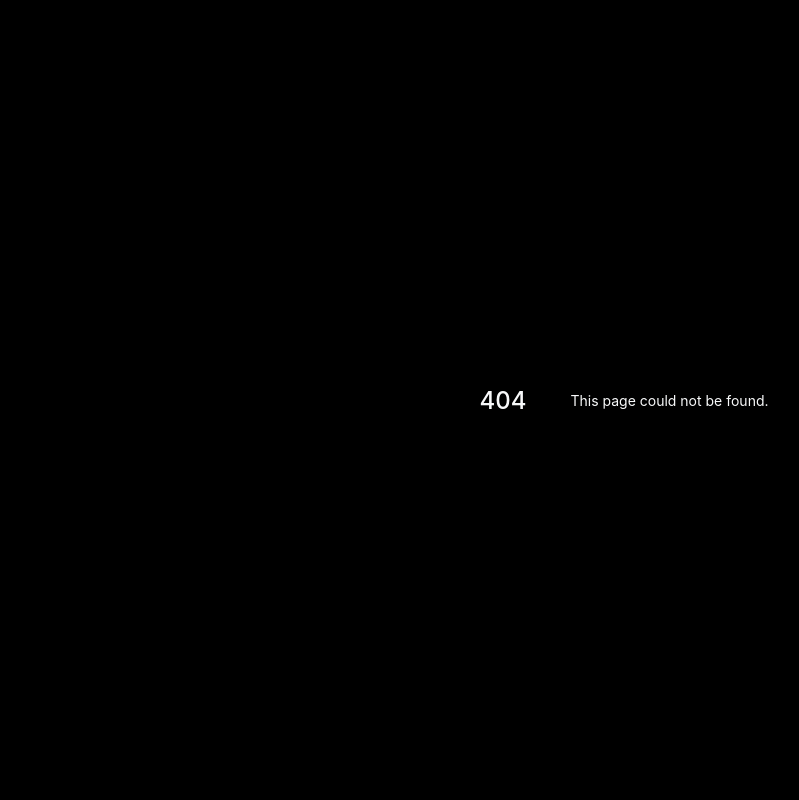
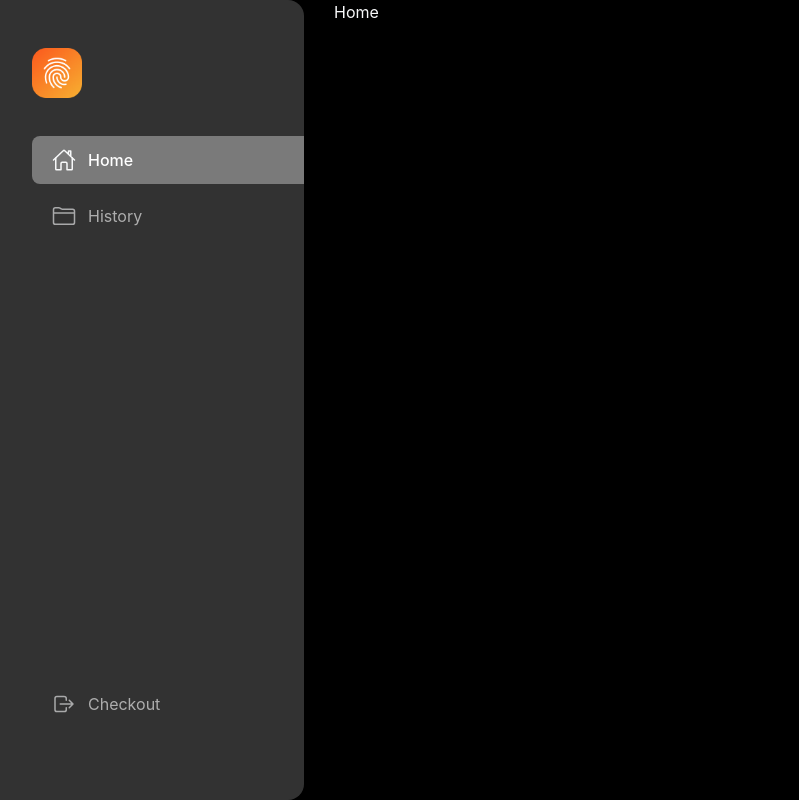
Before and after one commit to wardydev/prilaku-dicoding-capstone, a Next.js app: page /home in a window 1280 px wide. Before the commit this address had no page. Shown: the whole page, without its empty margins (16-815 px from the left). Built offline with nearby package versions, Linux system fonts and the light colour scheme.

Commit message:
add sidebar component

```diff
--- a/next.config.js
+++ b/next.config.js
@@ -2,6 +2,6 @@
 const nextConfig = {
   reactStrictMode: true,
   swcMinify: true,
-}
+};
 
-module.exports = nextConfig
+module.exports = nextConfig;
--- a/pages/_document.js
+++ b/pages/_document.js
@@ -1,3 +1,4 @@
+/* eslint-disable @next/next/no-sync-scripts */
 import { Html, Head, Main, NextScript } from "next/document";
 
 const Document = () => {
@@ -5,6 +6,14 @@ const Document = () => {
     <Html>
       <Head>
         <link rel="shortcut icon" href="/favicon.png" />
+        <script
+          type="module"
+          src="https://unpkg.com/ionicons@5.5.2/dist/ionicons/ionicons.esm.js"
+        ></script>
+        <script
+          nomodule
+          src="https://unpkg.com/ionicons@5.5.2/dist/ionicons/ionicons.js"
+        ></script>
       </Head>
       <body>
         <Main />
--- /dev/null
+++ b/pages/home/index.js
@@ -0,0 +1,12 @@
+import React from "react";
+import Layout from "../../src/components/Layout";
+
+const Home = () => {
+  return (
+    <Layout>
+      <div>Home</div>
+    </Layout>
+  );
+};
+
+export default Home;
--- a/pages/index.js
+++ b/pages/index.js
@@ -1,7 +1,7 @@
 import React from "react";
 
 const Home = () => {
-  return <div>Home</div>;
+  return <div>Landing Page</div>;
 };
 
 export default Home;
--- /dev/null
+++ b/src/components/Layout/Layout.module.scss
@@ -0,0 +1,25 @@
+.sidebar {
+    width: 320px;
+    height: 100vh;
+    padding: 3rem 0 3rem 3rem;
+    border-radius: 0 1rem 1rem 0;
+    background-color: rgb(50, 50, 50);
+    position: fixed;
+    top: 0;
+    left: 0;
+    z-index: 99;
+
+    .logoContainer {
+        margin-bottom: 2rem;
+    }
+
+    .menusContainer {
+        height: 75vh;
+        display: flex;
+        flex-direction: column;
+        justify-content: space-between;
+    }
+}
+.childrenContainer {
+    margin-left: 350px;
+}
--- /dev/null
+++ b/src/components/Layout/index.js
@@ -0,0 +1,40 @@
+import React, { useState } from "react";
+import ListMenu from "../ListMenu";
+import Logo from "../Logo";
+import styles from "./Layout.module.scss";
+import { routes } from "../../routes";
+
+const Layout = ({ children }) => {
+  const [listMenuActive, setListMenuActive] = useState(1);
+  return (
+    <>
+      <div className={styles.sidebar}>
+        <div className={styles.logoContainer}>
+          <Logo />
+        </div>
+        <div className={styles.menusContainer}>
+          <div className={styles.menuContainer}>
+            {routes.map((route) => {
+              return (
+                <div key={route.id} onClick={() => setListMenuActive(route.id)}>
+                  <ListMenu
+                    menu={route.routeName}
+                    iconName={route.iconName}
+                    path={route.path}
+                    isActive={route.id === listMenuActive ? true : false}
+                  />
+                </div>
+              );
+            })}
+          </div>
+          <div className={styles.logout}>
+            <ListMenu iconName="log-out-outline" menu="Checkout" />
+          </div>
+        </div>
+      </div>
+      <div className={styles.childrenContainer}>{children}</div>
+    </>
+  );
+};
+
+export default Layout;
--- /dev/null
+++ b/src/components/ListMenu/ListMenu.module.scss
@@ -0,0 +1,47 @@
+.menus {
+    margin-bottom: 8px;
+    .menuActive {
+        background-color: rgb(122, 122, 122);
+        padding: 12px 20px;
+        border-top-left-radius: 8px;
+        border-bottom-left-radius: 8px;
+        display: flex;
+        align-items: center;
+
+        ion-icon {
+            margin-right: 12px;
+        }
+
+        a {
+            font-weight: 500;
+            color: white;
+        }
+
+        &:hover {
+            cursor: pointer;
+        }
+    }
+    .menu {
+        padding: 12px 20px;
+        border-top-left-radius: 8px;
+        border-bottom-left-radius: 8px;
+        display: flex;
+        align-items: center;
+        opacity: 0.6;
+
+        ion-icon {
+            margin-right: 12px;
+        }
+
+        a {
+            font-weight: 400;
+            color: white;
+        }
+
+        &:hover {
+            background-color: rgb(66, 66, 66);
+            cursor: pointer;
+            opacity: 1;
+        }
+    }
+}
--- /dev/null
+++ b/src/components/ListMenu/index.js
@@ -0,0 +1,19 @@
+import React from "react";
+import Link from "next/link";
+
+import styles from "./ListMenu.module.scss";
+
+const ListMenu = ({ iconName, menu, isActive = false, path }) => {
+  return (
+    <div className={styles.menus}>
+      <div className={isActive ? styles.menuActive : styles.menu}>
+        <ion-icon name={iconName}></ion-icon>
+        <Link href={`/${path}`}>
+          <a>{menu}</a>
+        </Link>
+      </div>
+    </div>
+  );
+};
+
+export default ListMenu;
--- /dev/null
+++ b/src/components/Logo/index.js
@@ -0,0 +1,8 @@
+import React from "react";
+import Image from "next/image";
+
+const Logo = () => {
+  return <Image src="/images/logo.png" width={50} height={50} />;
+};
+
+export default Logo;
--- /dev/null
+++ b/src/routes/index.js
@@ -0,0 +1,18 @@
+const routes = [
+  {
+    id: 1,
+    routeName: "Home",
+    path: "home",
+    iconName: "home-outline",
+    iconNameActive: "home",
+  },
+  {
+    id: 2,
+    routeName: "History",
+    path: "history",
+    iconName: "folder-outline",
+    iconNameActive: "folder",
+  },
+];
+
+export { routes };
--- a/styles/globals.css
+++ b/styles/globals.css
@@ -19,3 +19,7 @@ a {
 * {
   box-sizing: border-box;
 }
+
+ion-icon {
+  font-size: 24px;
+}
```
Also changed, not shown: pages/history/index.js (added, +12 -0 lines), public/images/logo.png (added).
